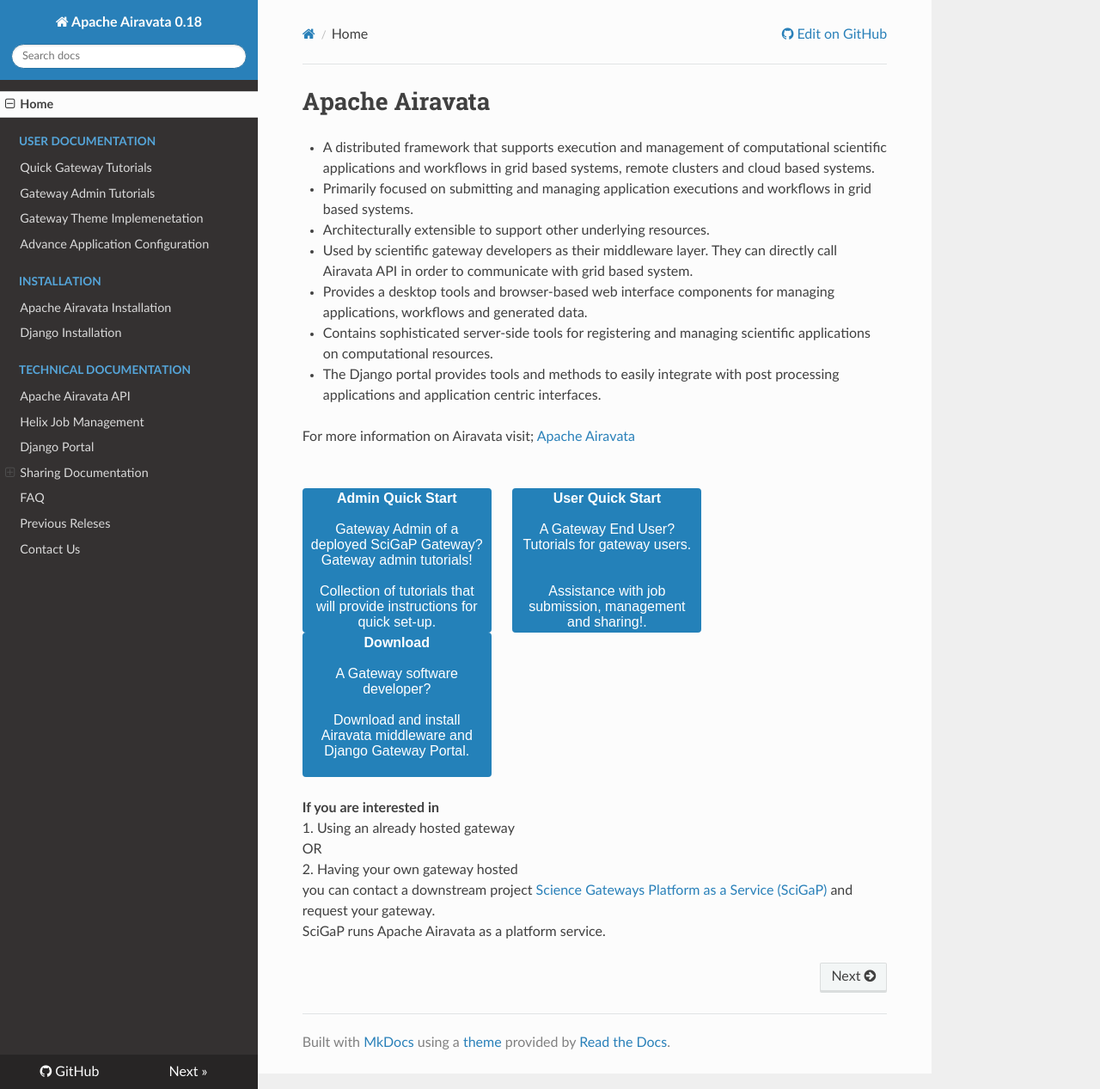
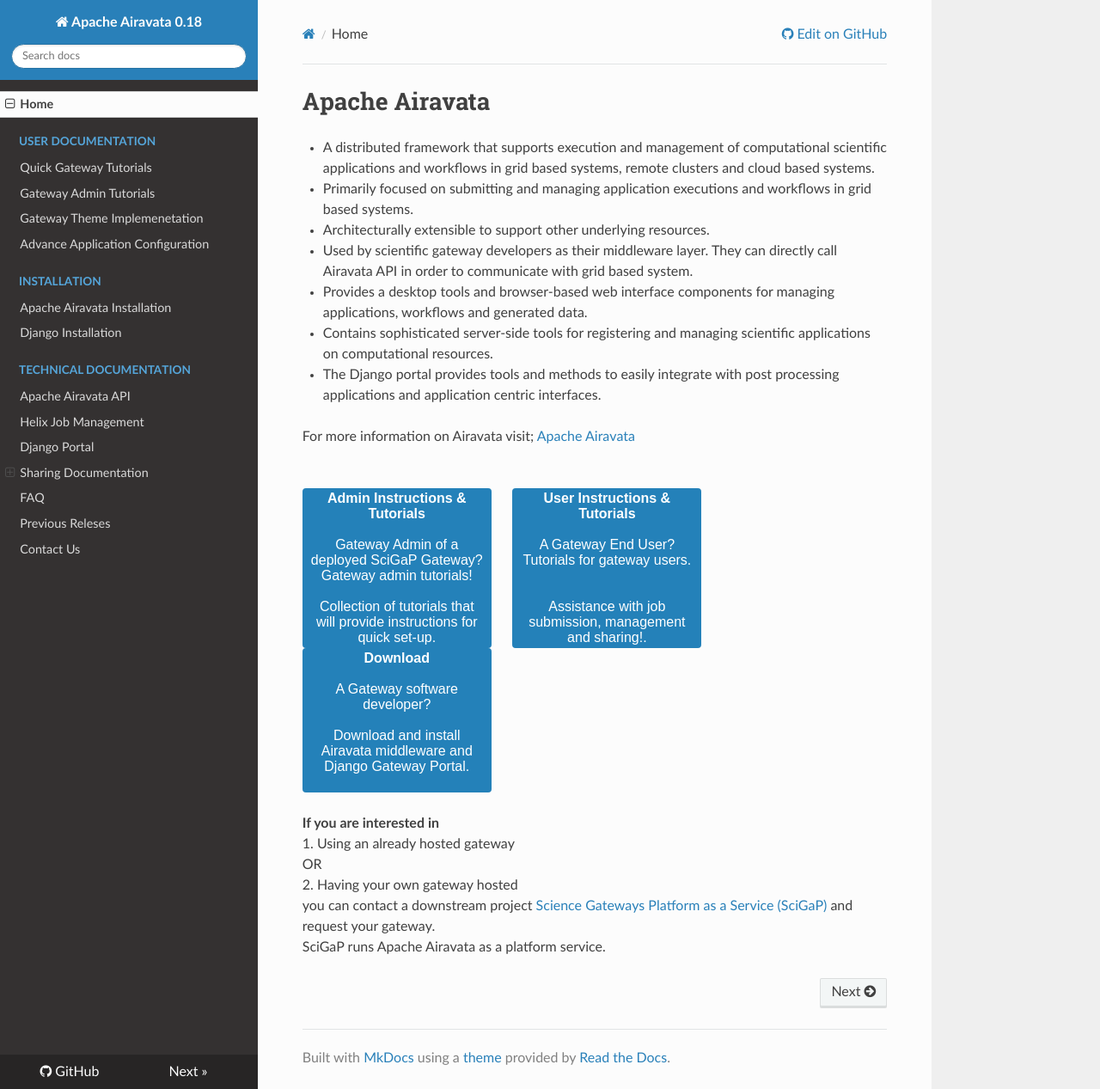
Before and after one commit to isabella232/airavata-docs, an MkDocs documentation site: the page built from docs/index.md, in a window 1280 px wide and 1267 px high. Shown: the whole window at 86% size. Built offline with MkDocs 1.6.1, drawn with Linux system fonts in a browser that asks for light colours; nearby versions of some CDN libraries; old or Windows-style settings are respelled for this version of MkDocs.

```diff
--- a/docs/index.md
+++ b/docs/index.md
@@ -12,8 +12,8 @@ For more information on Airavata visit; <a href="http://airavata.apache.org/" ta
 <br>
 <br>
 
-<button type="button" style="color:#f2f2f2;text-align:center;font-weight:lighter;background-color:#2481b9;width:220px;border: 2px solid #2481b9;border-radius:4px"><a style="color:white" href="user-documentation/admin-tutorials" target="_blank" ><b>Admin Quick Start</b><br/><br/>Gateway Admin of a deployed SciGaP Gateway? </br>Gateway admin tutorials!</br></br>Collection of tutorials that will provide instructions for quick set-up.</a></button>&nbsp; &nbsp; &nbsp;
-<button type="button" style="color:#f2f2f2;text-align:center;font-weight:lighter;background-color:#2481b9;width:220px;border: 2px solid #2481b9;border-radius:4px"><a style="color:white" href="user-documentation/user-tutorials" target="_blank" ><b>User Quick Start</b><br/><br/>A Gateway End User?</br>Tutorials for gateway users. </br></br><br/>Assistance with job submission, management and sharing!.</a></button>&nbsp; &nbsp;
+<button type="button" style="color:#f2f2f2;text-align:center;font-weight:lighter;background-color:#2481b9;width:220px;border: 2px solid #2481b9;border-radius:4px"><a style="color:white" href="user-documentation/admin-tutorials" target="_blank" ><b>Admin Instructions & Tutorials</b><br/><br/>Gateway Admin of a deployed SciGaP Gateway? </br>Gateway admin tutorials!</br></br>Collection of tutorials that will provide instructions for quick set-up.</a></button>&nbsp; &nbsp; &nbsp;
+<button type="button" style="color:#f2f2f2;text-align:center;font-weight:lighter;background-color:#2481b9;width:220px;border: 2px solid #2481b9;border-radius:4px"><a style="color:white" href="user-documentation/user-tutorials" target="_blank" ><b>User Instructions & Tutorials</b><br/><br/>A Gateway End User?</br>Tutorials for gateway users. </br></br><br/>Assistance with job submission, management and sharing!.</a></button>&nbsp; &nbsp;
 <button type="button" style="color:#f2f2f2;text-align:center;font-weight:lighter;background-color:#2481b9;width:220px;border: 2px solid #2481b9;border-radius:4px"><a style="color:white" href="installation/airavata-installation" target="_blank"><b>Download</b><br/><br/>A Gateway software developer? </br></br>Download and install Airavata middleware and Django Gateway Portal.<br/></br></a></button>&nbsp; &nbsp; &nbsp;
 
 <!--<button type="button" style="color:#f2f2f2;text-align:center;font-weight:lighter;background-color:#2481b9;width:220px;border: 2px solid #2481b9;border-radius:4px"><a style="color:white" href="http://airavata.readthedocs.io/en/latest/ target="_blank"><b>User Guide</b></br><br>In-detail documentation on how to install, configure and do upgrades for gateway admins.</br>Step by step guide for gateway users as well.</br></a></button>
```
